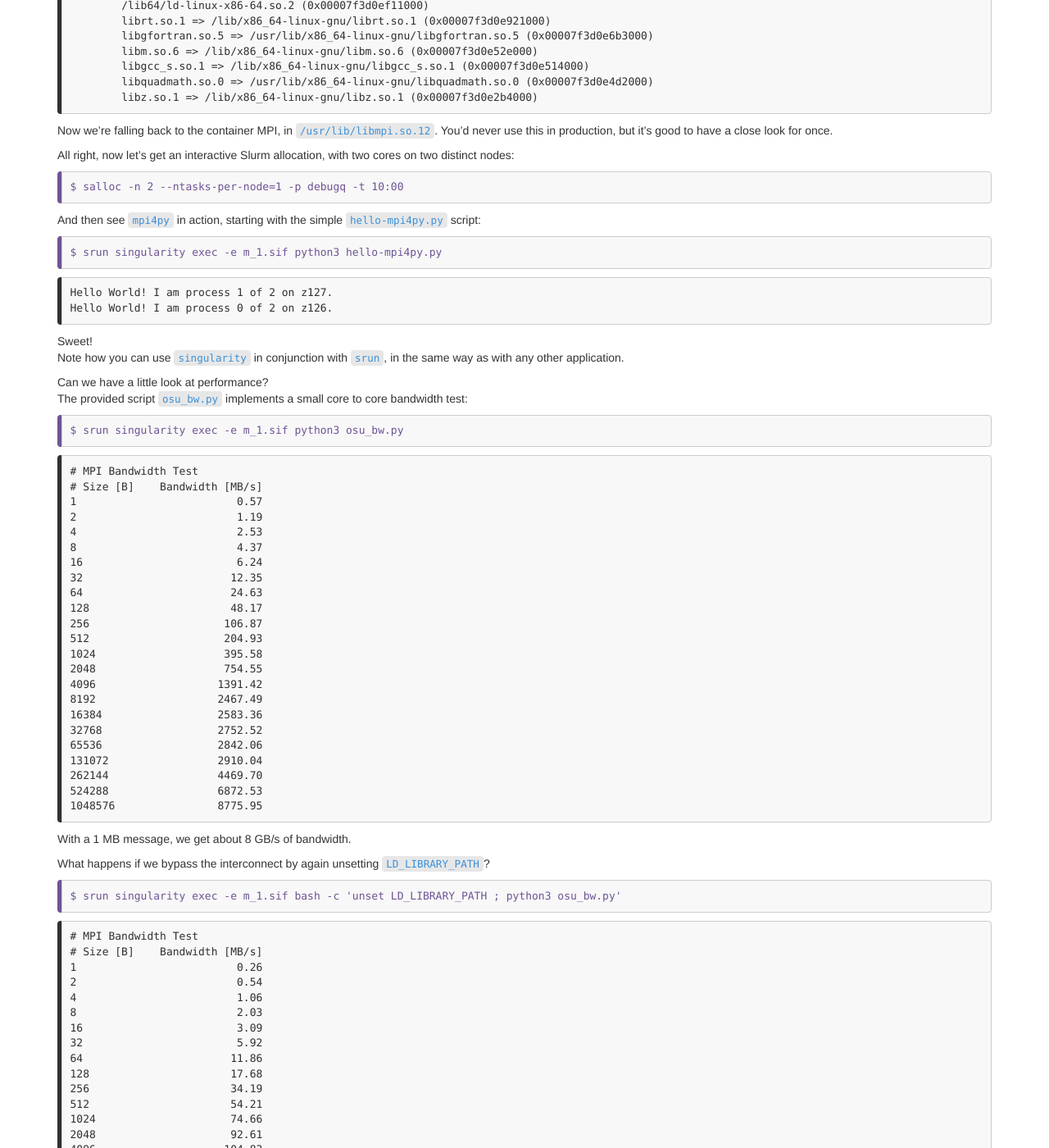
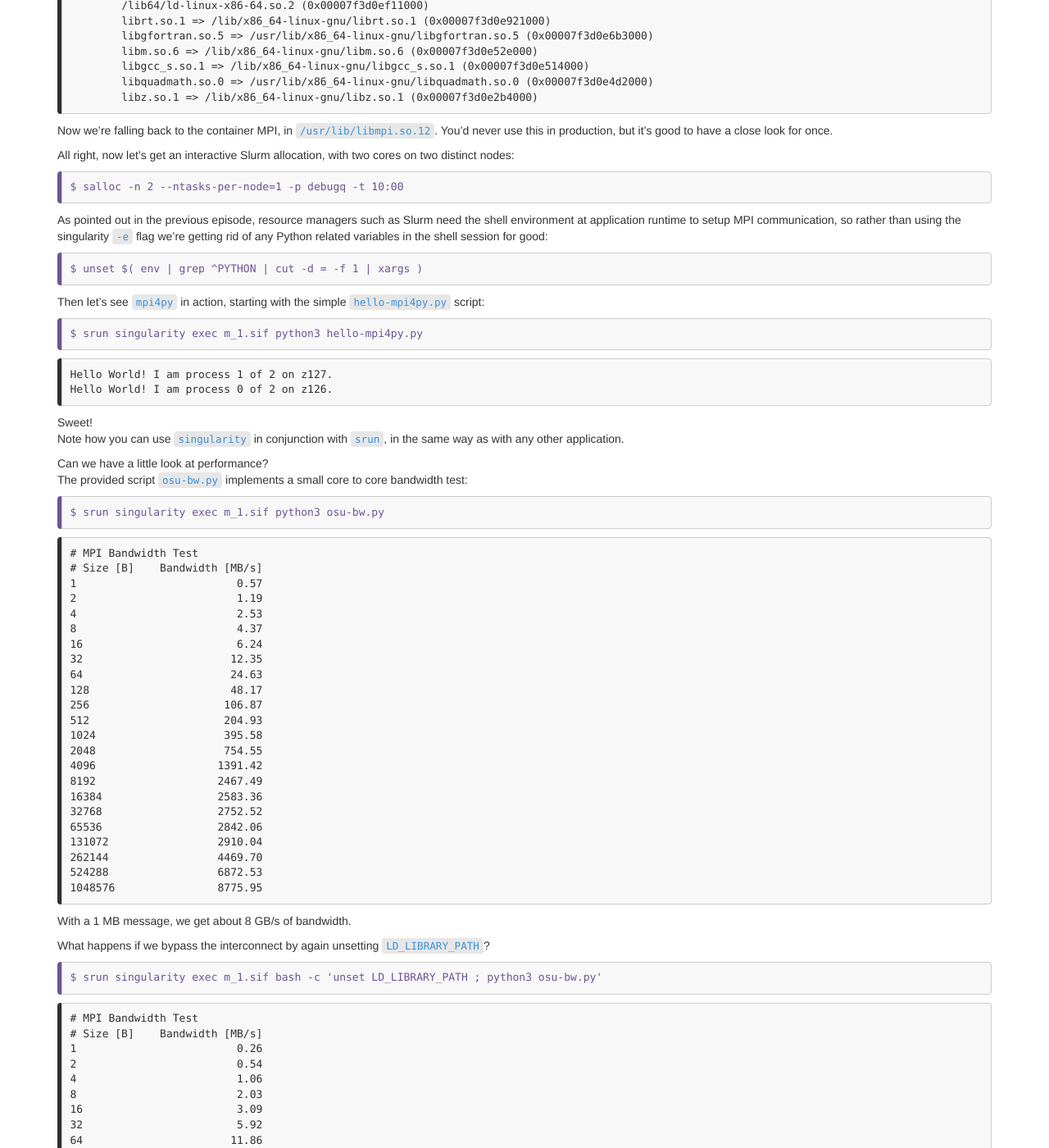
Before and after one commit to PawseySC/containers-astro-python-workshop, a Jekyll site: the page built from _episodes/3.hpc.md, in a window 1280 px wide and 1400 px high, scrolled down 3629 px. Shown: the whole window at 82% size. Built offline with Jekyll 4.4.1, drawn with Linux system fonts in a browser that asks for light colours.

Commit message:
fixes in ep 1 3, including unset PYTHON for MPI

````diff
--- a/_episodes/3.hpc.md
+++ b/_episodes/3.hpc.md
@@ -220,11 +220,17 @@ $ salloc -n 2 --ntasks-per-node=1 -p debugq -t 10:00
 ```
 {: .bash}
 
-
-And then see `mpi4py` in action, starting with the simple `hello-mpi4py.py` script:
+As pointed out in the previous episode, resource managers such as Slurm need the shell environment at application runtime to setup MPI communication, so rather than using the singularity `-e` flag we're getting rid of any Python related variables in the shell session for good:
 
 ```
-$ srun singularity exec -e m_1.sif python3 hello-mpi4py.py
+$ unset $( env | grep ^PYTHON | cut -d = -f 1 | xargs )
+```
+{: .bash}
+
+Then let's see `mpi4py` in action, starting with the simple `hello-mpi4py.py` script:
+
+```
+$ srun singularity exec m_1.sif python3 hello-mpi4py.py
 ```
 {: .bash}
 
@@ -238,10 +244,10 @@ Sweet!
 Note how you can use `singularity` in conjunction with `srun`, in the same way as with any other application.
 
 Can we have a little look at performance?
-The provided script `osu_bw.py` implements a small core to core bandwidth test:
+The provided script `osu-bw.py` implements a small core to core bandwidth test:
 
 ```
-$ srun singularity exec -e m_1.sif python3 osu_bw.py
+$ srun singularity exec m_1.sif python3 osu-bw.py
 ```
 {: .bash}
 
@@ -277,7 +283,7 @@ With a 1 MB message, we get about 8 GB/s of bandwidth.
 What happens if we bypass the interconnect by again unsetting `LD_LIBRARY_PATH`?
 
 ```
-$ srun singularity exec -e m_1.sif bash -c 'unset LD_LIBRARY_PATH ; python3 osu_bw.py'
+$ srun singularity exec m_1.sif bash -c 'unset LD_LIBRARY_PATH ; python3 osu-bw.py'
 ```
 {: .bash}
 
````
Also changed, not shown: _episodes/1.intro.md (+8 -0 lines).
